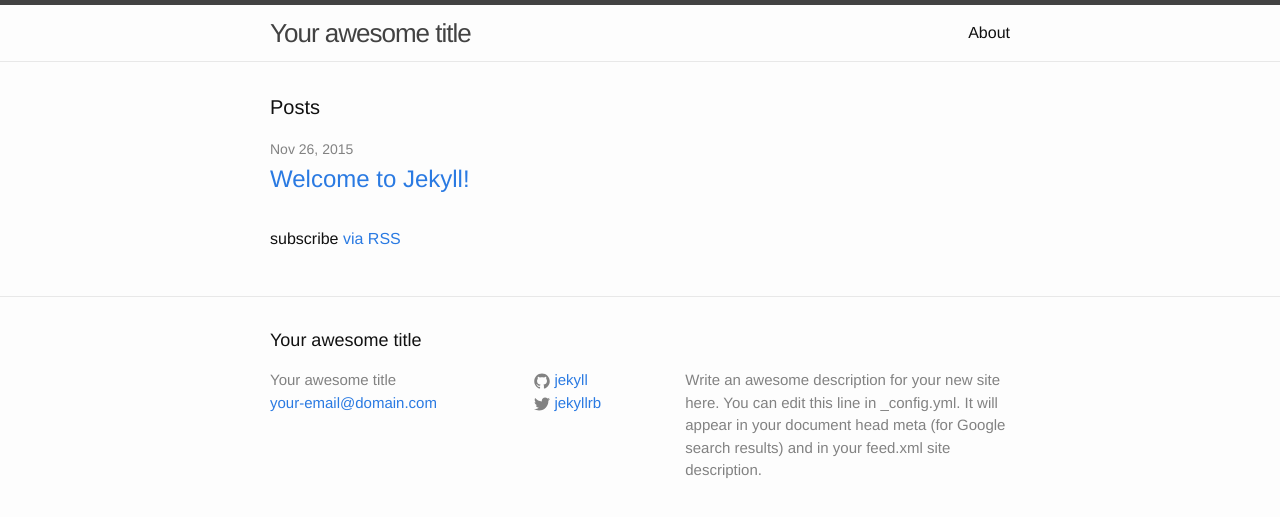
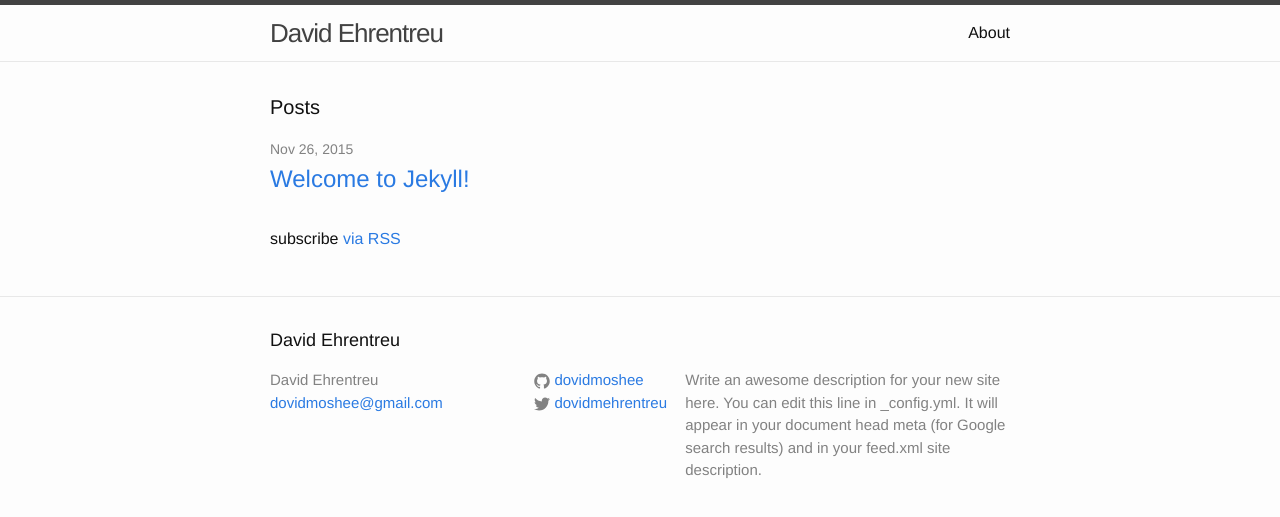
Before and after one commit to dovidmoshee/mysite, a Jekyll site: the page built from index.html, in a window 1280 px wide. Shown: the top 517 px of the page. Built offline with Jekyll 4.4.1, drawn with Linux system fonts in a browser that asks for light colours.

Commit message:
updated config.ml

```diff
--- a/_config.yml
+++ b/_config.yml
@@ -6,16 +6,16 @@
 # 'jekyll serve'. If you change this file, please restart the server process.
 
 # Site settings
-title: Your awesome title
-email: your-email@domain.com
+title: David Ehrentreu
+email: dovidmoshee@gmail.com
 description: > # this means to ignore newlines until "baseurl:"
   Write an awesome description for your new site here. You can edit this
   line in _config.yml. It will appear in your document head meta (for
   Google search results) and in your feed.xml site description.
 baseurl: "" # the subpath of your site, e.g. /blog
-url: "http://yourdomain.com" # the base hostname & protocol for your site
-twitter_username: jekyllrb
-github_username:  jekyll
+url: "http://dovidmoshee.github.io/mysite/" # the base hostname & protocol for your site
+twitter_username: dovidmehrentreu
+github_username:  dovidmoshee
 
 # Build settings
 markdown: kramdown
```
